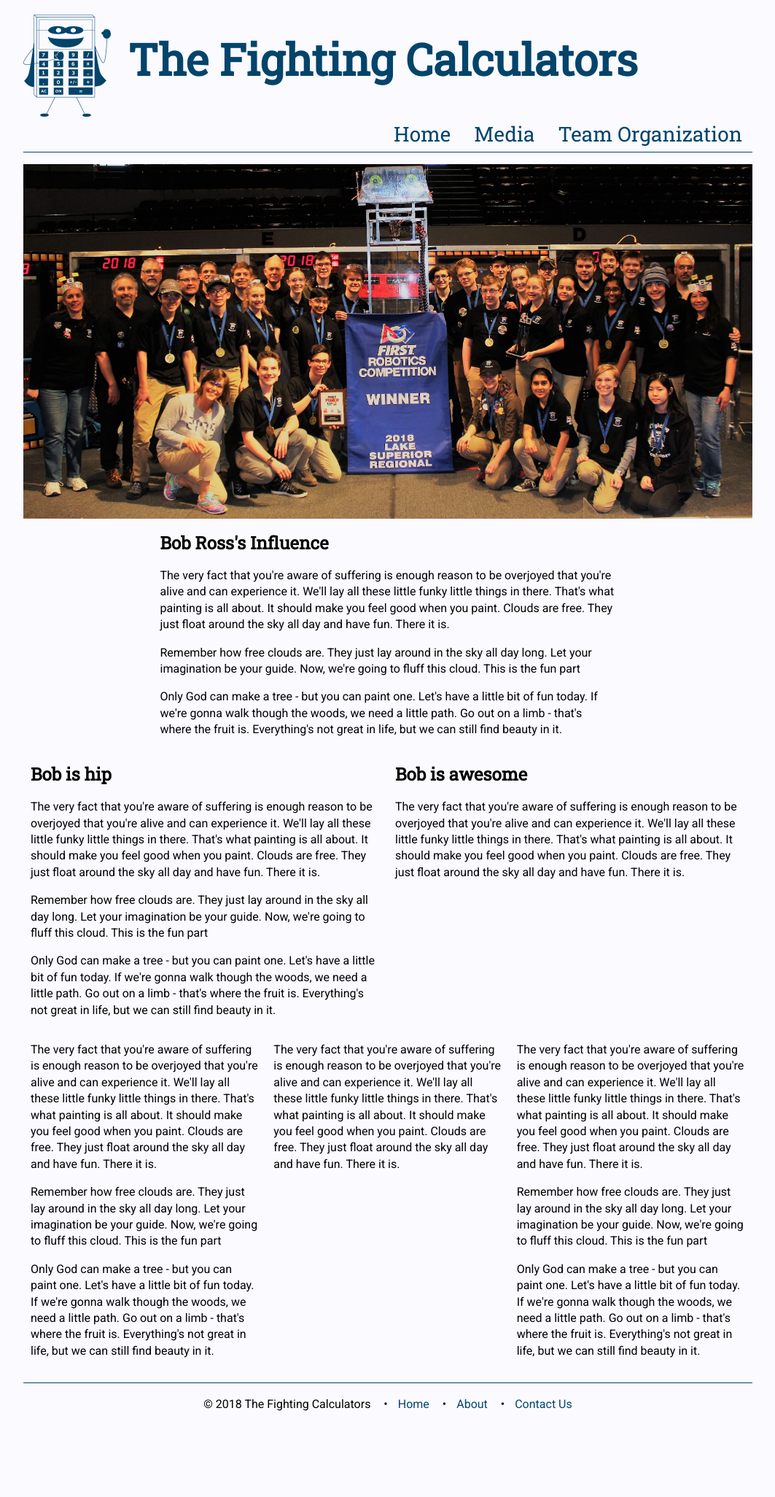
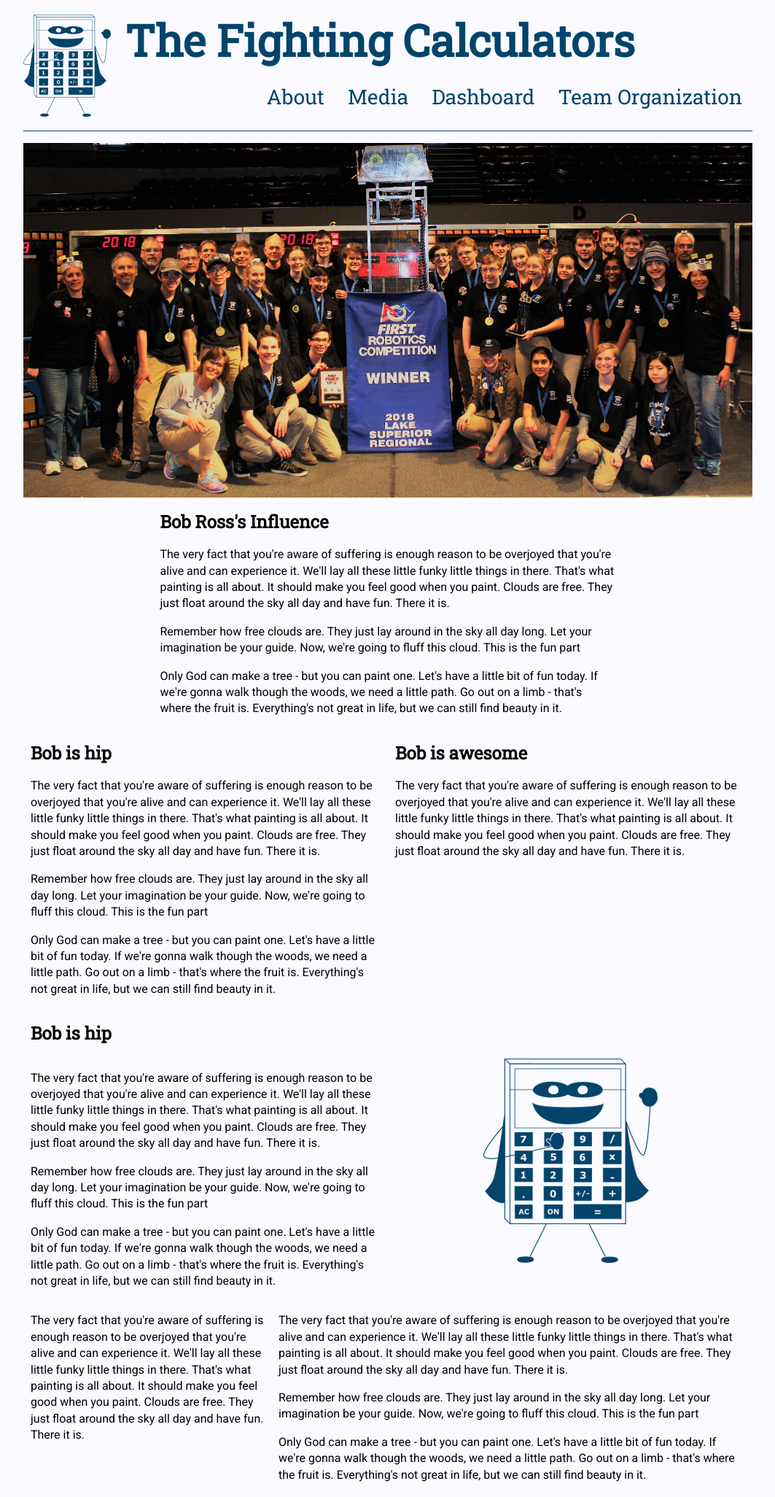
Before and after one commit to frc-2175/website, a website: page src/templates/index.html in a window 1280 px wide. Shown: the top 2052 px of the page at 73% size, without its empty margins (108-1171 px from the left). Before the commit the page ends 2015 px from the top, so only its background shows below. Drawn offline with nearby package versions, Linux system fonts and the light colour scheme; files that its build step writes are made by us from their sources.

Commit message:
Simplify columns and add dropdown

```diff
--- a/src/templates/header.html
+++ b/src/templates/header.html
@@ -1,13 +1,23 @@
 <header>
-  <div class="title">
-    <img class="logo" src="/static/calcman-blue-transparent.png">
-    <h1>The Fighting Calculators</h1>
+  <div class="the-logo">
+    <a href="/"><img class="logo" src="/static/calcman-blue-transparent.png"></a>
   </div>
-  <nav>
-    <ul>
-      <li><a>Home</a></li>
-      <li><a>Media</a></li>
-      <li><a>Team Organization</a></li>
-    </ul>
-  </nav>
+  <div class="not-the-logo">
+    <a href="/"><h1>The Fighting Calculators</h1></a>
+    <nav>
+      <ul class="outer">
+        <li>
+          <a>About</a>
+          <ul class="nested">
+            <li><a>Team History</a></li>
+            <li><a>Past Robots</a></li>
+            <li><a>Sponsors</a></li>
+          </ul>
+        </li>
+        <li><a>Media</a></li>
+        <li><a>Dashboard</a></li>
+        <li><a>Team Organization</a></li>
+      </ul>
+    </nav>
+  </div>
 </header>
--- a/src/templates/index.html
+++ b/src/templates/index.html
@@ -5,16 +5,14 @@ Home
 {% endblock %}
 
 {% block content %}
-<img class="featured" src="/static/LakeSuperior.jpg">
-<div class="one-column">
-  <div class="column">
+<img src="/static/LakeSuperior.jpg">
+<div class="narrow-column">
     <h2>Bob Ross's Influence</h2>
     <p>The very fact that you're aware of suffering is enough reason to be overjoyed that you're alive and can experience it. We'll lay all these little funky little things in there. That's what painting is all about. It should make you feel good when you paint. Clouds are free. They just float around the sky all day and have fun. There it is.</p>
 
     <p>Remember how free clouds are. They just lay around in the sky all day long. Let your imagination be your guide. Now, we're going to fluff this cloud. This is the fun part</p>
 
     <p>Only God can make a tree - but you can paint one. Let's have a little bit of fun today. If we're gonna walk though the woods, we need a little path. Go out on a limb - that's where the fruit is. Everything's not great in life, but we can still find beauty in it.</p>
-  </div>
 </div>
 
 <div class="multi-column">
@@ -34,6 +32,11 @@ Home
 
 <div class="multi-column">
   <div class="column">
+    <h2>Bob is hip</h2>
+  </div>
+</div>
+<div class="multi-column">
+  <div class="column">
     <p>The very fact that you're aware of suffering is enough reason to be overjoyed that you're alive and can experience it. We'll lay all these little funky little things in there. That's what painting is all about. It should make you feel good when you paint. Clouds are free. They just float around the sky all day and have fun. There it is.</p>
 
     <p>Remember how free clouds are. They just lay around in the sky all day long. Let your imagination be your guide. Now, we're going to fluff this cloud. This is the fun part</p>
@@ -41,9 +44,14 @@ Home
     <p>Only God can make a tree - but you can paint one. Let's have a little bit of fun today. If we're gonna walk though the woods, we need a little path. Go out on a limb - that's where the fruit is. Everything's not great in life, but we can still find beauty in it.</p>
   </div>
   <div class="column">
+    <img src="/static/calcman-blue-transparent.png">
+  </div>
+</div>
+<div class="multi-column">
+  <div class="column">
     <p>The very fact that you're aware of suffering is enough reason to be overjoyed that you're alive and can experience it. We'll lay all these little funky little things in there. That's what painting is all about. It should make you feel good when you paint. Clouds are free. They just float around the sky all day and have fun. There it is.</p>
   </div>
-  <div class="column">
+  <div class="span2 column">
     <p>The very fact that you're aware of suffering is enough reason to be overjoyed that you're alive and can experience it. We'll lay all these little funky little things in there. That's what painting is all about. It should make you feel good when you paint. Clouds are free. They just float around the sky all day and have fun. There it is.</p>
 
     <p>Remember how free clouds are. They just lay around in the sky all day long. Let your imagination be your guide. Now, we're going to fluff this cloud. This is the fun part</p>
--- a/static/style.css
+++ b/static/style.css
@@ -1,3 +1,7 @@
+* {
+  box-sizing: border-box;
+}
+
 body {
   font-family: Roboto, sans-serif;
   background-color: #fafaff;
@@ -22,6 +26,14 @@ h1, h2, h3, h4, h5, h6 {
 header {
   border-bottom: 1px solid #03446b;
   margin-top: 20px;
+  padding-bottom: 15px;
+  display: flex;
+}
+
+header .not-the-logo {
+  display: flex;
+  flex-grow: 1;
+  flex-direction: column;
 }
 
 header .logo {
@@ -43,14 +55,19 @@ header .title > * {
   vertical-align: middle;
 }
 
-header ul {
+header nav ul {
   margin: 0;
   padding: 0;
   list-style-type: none;
 }
 
-header li {
+header .outer > li {
   display: inline-block;
+  position: relative;
+}
+
+header .outer > li:hover .nested {
+  display: block;
 }
 
 header li a {
@@ -58,6 +75,18 @@ header li a {
   font-size: 28px;
   font-family: "Roboto Slab", sans-serif;
   padding: 8px 14px;
+}
+
+header .nested {
+  position: absolute;
+  background-color: #e5e5ea;
+  right: 0;
+  display: none;
+}
+
+header .nested li a {
+  font-size: 20px;
+  white-space: nowrap;
 }
 
 header nav {
@@ -72,7 +101,14 @@ main p {
   line-height: 1.4em;
 }
 
-.one-column .column {
+main img {
+  max-width: 100%;
+  margin-left: auto;
+  margin-right: auto;
+  display: block;
+}
+
+.narrow-column {
   max-width: 625px;
   margin-left: auto;
   margin-right: auto;
@@ -85,14 +121,14 @@ main p {
 
 .multi-column .column {
   padding: 0 10px;
+  flex-grow: 1;
+  flex-basis: 0;
 }
 
-.featured {
-  max-width: 100%;
-  margin-left: auto;
-  margin-right: auto;
-  display: block;
+.multi-column .column.span2 {
+  flex-grow: 2;
 }
+
 
 footer {
   border-top: 1px solid #03446b;
```
